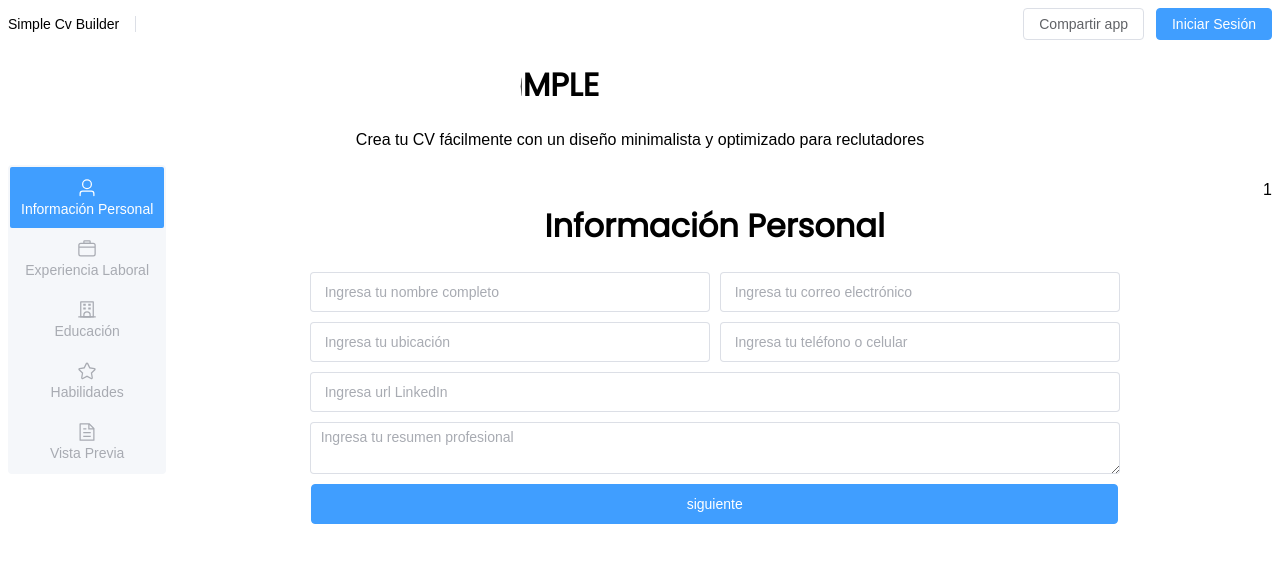
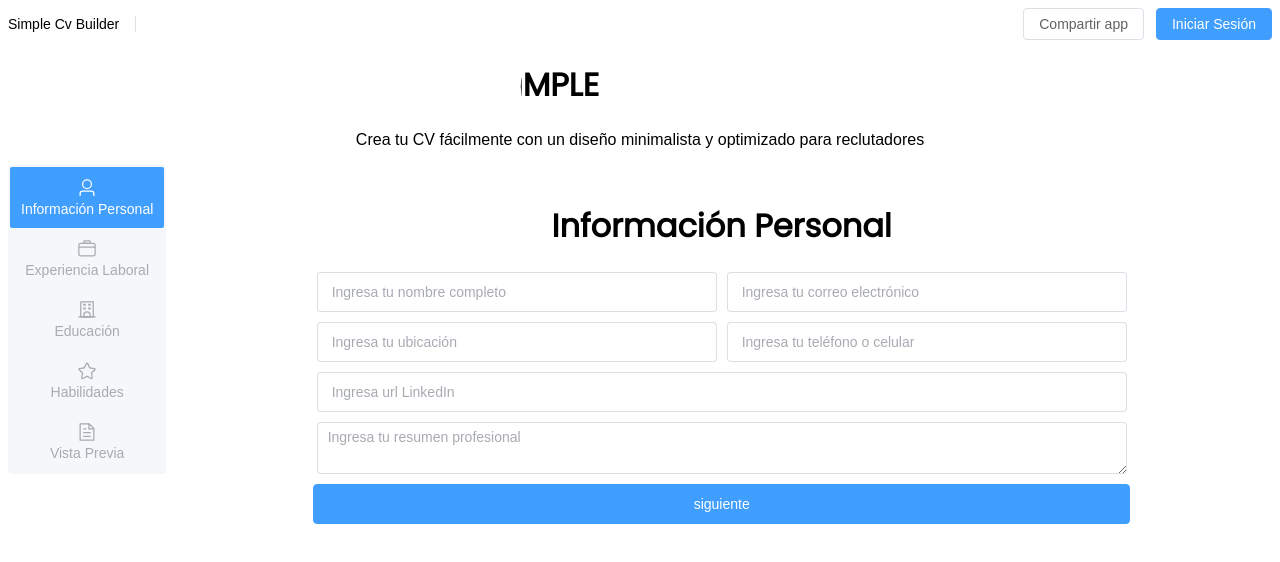
Before and after one commit to fainnerramirez/SimpleCvBuilder, a Vue app: page / in a window 1280 px wide. Shown: the top 562 px of the page. Built offline with nearby package versions, Linux system fonts and the light colour scheme.

Commit message:
feat: se corrige reactividad de store en steps component

```diff
--- a/src/components/StepCvComponent.vue
+++ b/src/components/StepCvComponent.vue
@@ -34,19 +34,18 @@
                 <ViewPreviewComponent />
             </div>
         </div>
-        <p>{{ step }}</p>
     </div>
 </template>
 
 <script lang="ts" setup>
-import { ref } from 'vue'
 import PersonalInformationComponent from "./PersonalInformationComponent.vue";
 import WorkExperienceComponent from './WorkExperienceComponent.vue';
 import EducationComponent from './EducationComponent.vue';
 import HabilityComponent from './HabilityComponent.vue';
 import ViewPreviewComponent from './ViewPreviewComponent.vue';
 import { useSimpleCvStore } from '../stores/store';
+import { storeToRefs } from "pinia";
 
 const store = useSimpleCvStore();
-const step = ref<string>(store.currentStep);
+const { currentStep: step } = storeToRefs(store);
 </script>
```
